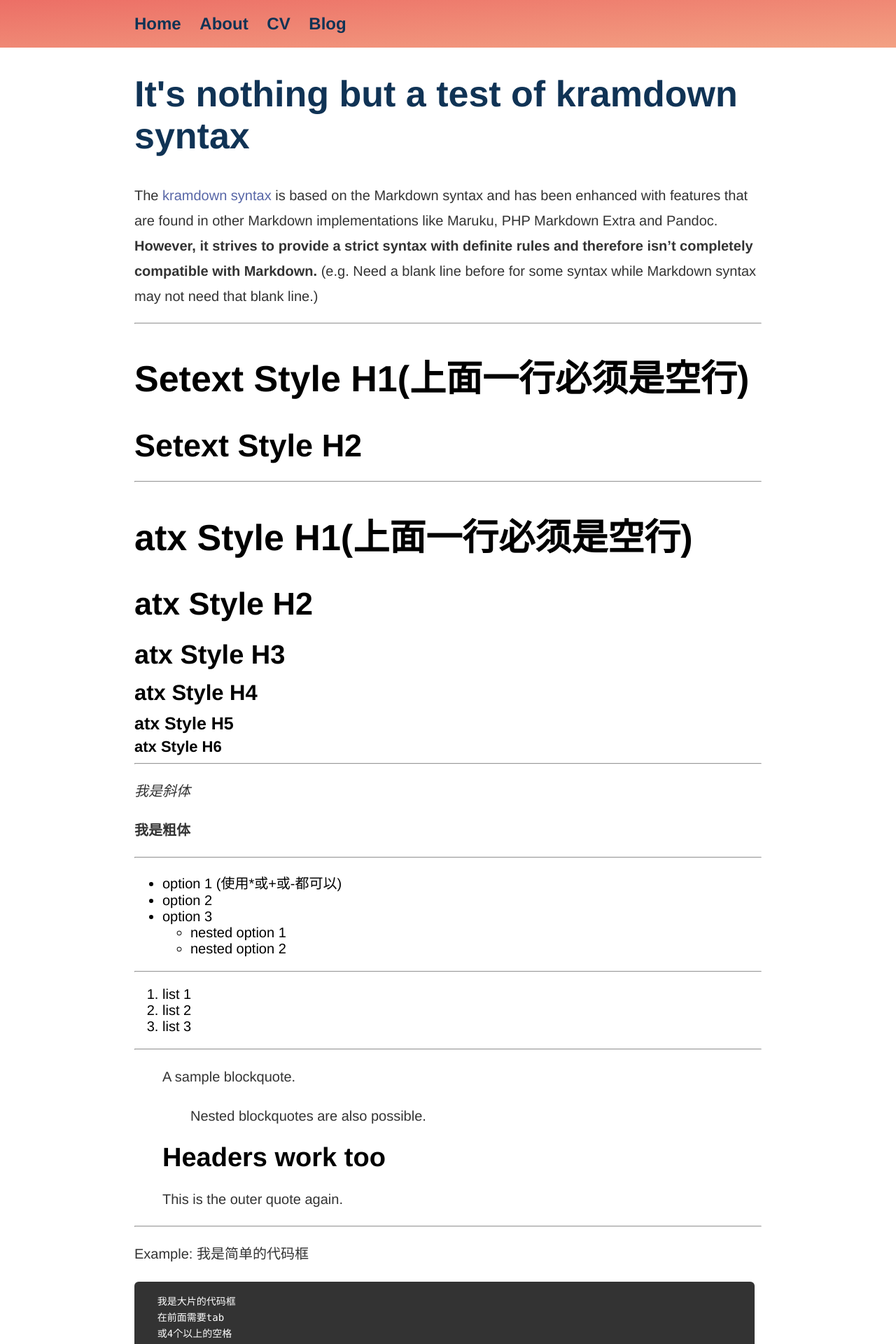
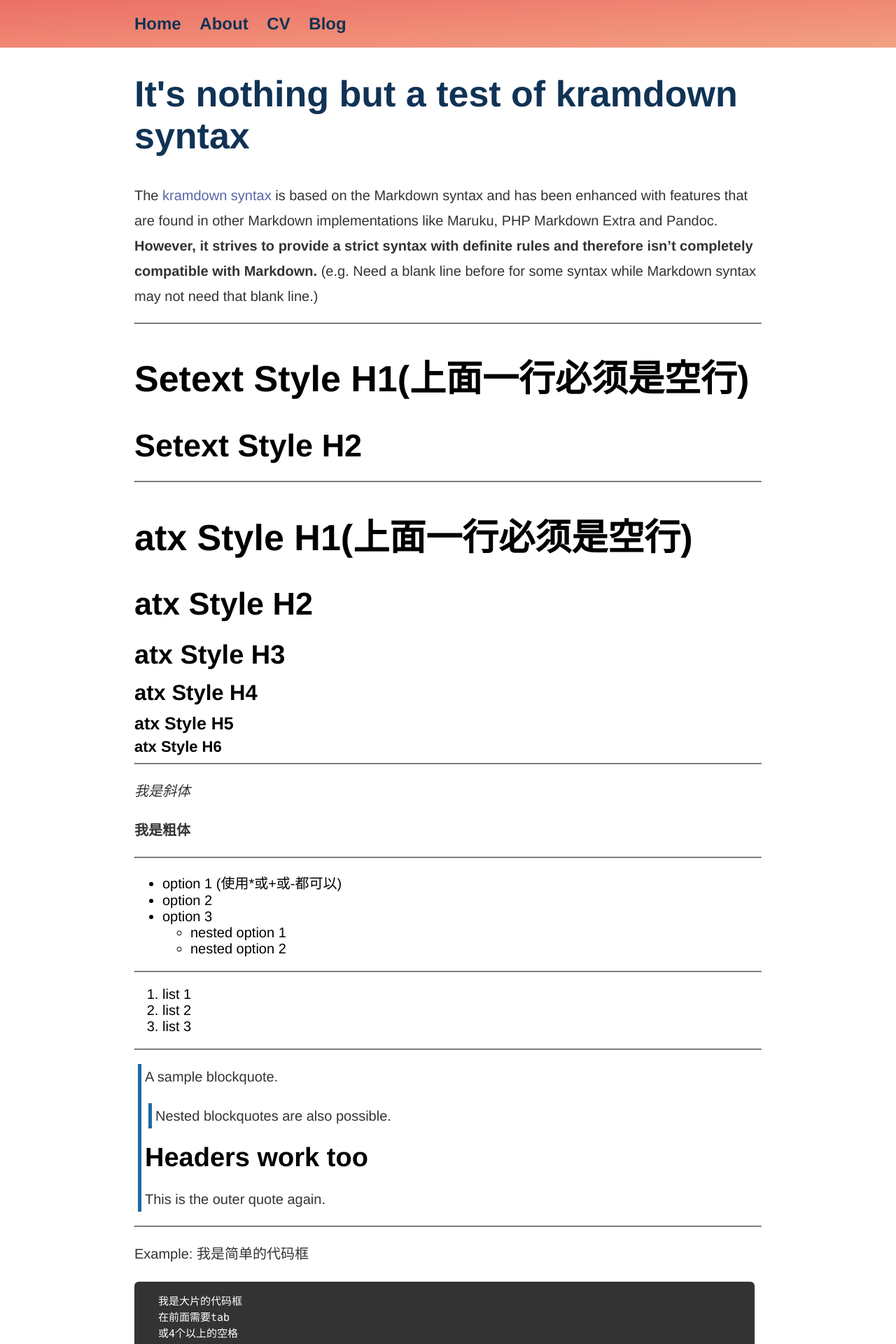
Before and after one commit to cuyu/cuyu.github.io, a Jekyll site: the page built from index.html, in a window 1280 px wide. Shown: the top 1920 px of the page at 70% size. Built offline with Jekyll 4.4.1, drawn with Linux system fonts in a browser that asks for light colours; the list of posts is cut into pages by our own code.

Commit message:
Add some css for more elements.

```diff
--- a/css/highlight_monokai.css
+++ b/css/highlight_monokai.css
@@ -81,7 +81,7 @@
 div > pre[class="highlight"] > code {
     color: white;
     font-family: Consolas, Monaco, Menlo, "Courier New", monospace;
-    font-size: 14px;
+    font-size: 15px;
 }
 
 code[class="highlighter-rouge"] {
--- a/css/main.css
+++ b/css/main.css
@@ -83,3 +83,55 @@
 ul.posts > li {
     list-style: none;
 }
+
+/* For 脚注 */
+div[class="footnotes"] {
+    font-size: .8em;
+}
+
+/* For blockquote */
+blockquote {
+    margin-left: 5px;
+    border-left: #196aa7 5px solid;
+    padding-left: 5px;
+}
+
+/* For table */
+table {
+    border: 2px black solid;
+    border-collapse: collapse;
+    background: #eae8f9;
+}
+
+table > thead > tr > th {
+    border: 1px black solid;
+}
+
+table > tbody > tr > td {
+    border: 1px black solid;
+}
+
+table > tfoot {
+    font-size: .6em;
+}
+
+/* For horizon line, i.e. '---' in markdown */
+hr {
+    border: 1px darkgray inset;
+}
+
+/* For definition */
+dl {
+    margin-left: 5px;
+    border-left: orange 5px solid;
+    padding-left: 5px;
+}
+
+dl > dt {
+    font-style: oblique;
+    font-weight: bold;
+}
+
+dl > dd {
+    font-weight: 100;
+}
```
